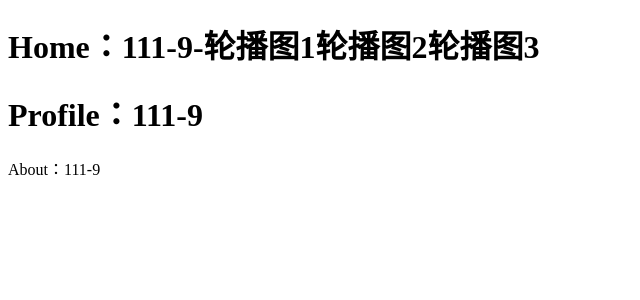
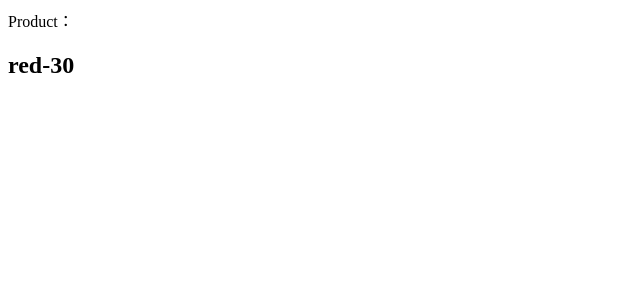
Before and after one commit to chenghuiting/React_Basic, a React (Create React App) app in the folder React18全家桶+Hooks+项目实战-coderwhy2022系统课/05_learn_scaffold/: page / in a window 1280 px wide. Shown: the top 300 px of the page, without its empty margins (0-640 px from the left). Built offline with nearby package versions, Linux system fonts and the light colour scheme.

Commit message:
利用高阶组件增强context

```diff
--- a/React18全家桶+Hooks+项目实战-coderwhy2022系统课/05_learn_scaffold/src/App.jsx
+++ b/React18全家桶+Hooks+项目实战-coderwhy2022系统课/05_learn_scaffold/src/App.jsx
@@ -1,24 +1,16 @@
-// 高阶组件
+// 高阶组件应用-context
 
 import React, { PureComponent } from 'react'
-import About from './pages/About'
-import enhancedUserInfo from './hoc/enhanced_props' // 引入高阶组件
-
-const Home = enhancedUserInfo(function (props) {
-    return <h1>Home：{props.name}-{props.level}-{props.bannars}</h1>
-})
-
-const Profile = enhancedUserInfo(function (props) {
-    return <h1>Profile：{props.name}-{props.level}</h1>
-})
+import ThemeContext from './context/theme-context'
+import Product from './Product'
 
 export default class App extends PureComponent {
     render() {
         return (
             <div>
-                <Home bannars={['轮播图1', '轮播图2', '轮播图3']} />
-                <Profile />
-                <About />
+                <ThemeContext.Provider value={{ color: 'red', size: 30 }}>
+                    <Product />
+                </ThemeContext.Provider>
             </div>
         )
     }
--- /dev/null
+++ b/React18全家桶+Hooks+项目实战-coderwhy2022系统课/05_learn_scaffold/src/Product.jsx
@@ -0,0 +1,31 @@
+import React, { PureComponent } from 'react'
+import withTheme from './hoc/with_theme'
+
+// 基础的运用context的写法
+// export default class Product extends PureComponent {
+//     render() {
+//         return (
+//             <div>
+//                 Product
+//                 <ThemeContext.Consumer>
+//                     {
+//                         value => {
+//                             return <h2>theme:{value.color}-{value.size}</h2>
+//                         }
+//                     }
+//                 </ThemeContext.Consumer>
+//             </div>
+//         )
+//     }
+// }
+
+// 利用高阶组件增强context写法
+class Product extends PureComponent {
+    render() {
+        return (
+            <div>Product：<h2>{this.props.color}-{this.props.size}</h2></div>
+        )
+    }
+}
+
+export default withTheme(Product)
--- /dev/null
+++ b/React18全家桶+Hooks+项目实战-coderwhy2022系统课/05_learn_scaffold/src/hoc/with_theme.js
@@ -0,0 +1,17 @@
+import ThemeContext from "../context/theme-context";
+
+function withTheme(OriginComponent) {
+    return (props) => {
+        return (
+            <ThemeContext.Consumer>
+                {
+                    value => {
+                        return <OriginComponent {...value} {...props} />
+                    }
+                }
+            </ThemeContext.Consumer>
+        )
+    }
+}
+
+export default withTheme
```
Also changed, not shown: React18全家桶+Hooks+项目实战-coderwhy2022系统课/05_learn_scaffold/src/App-高阶组件应用一props增强.jsx (added, +25 -0 lines).
